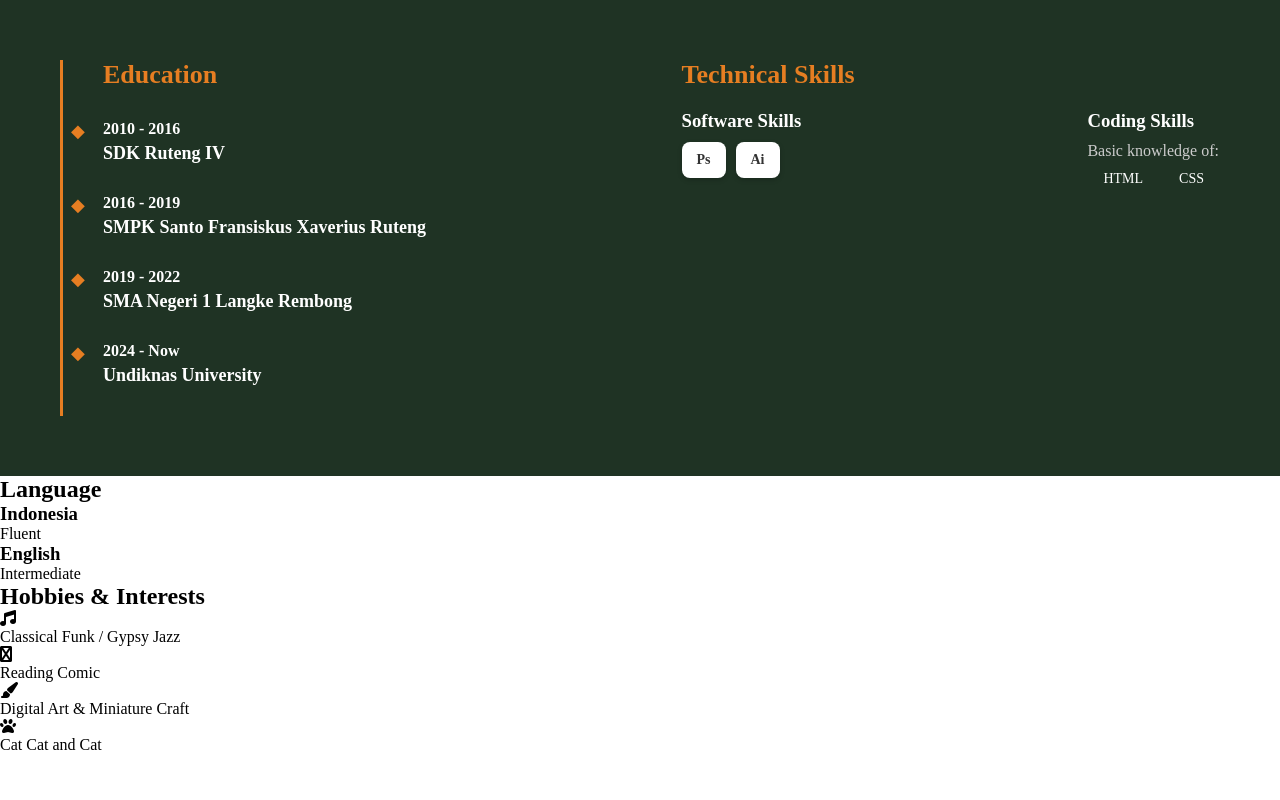
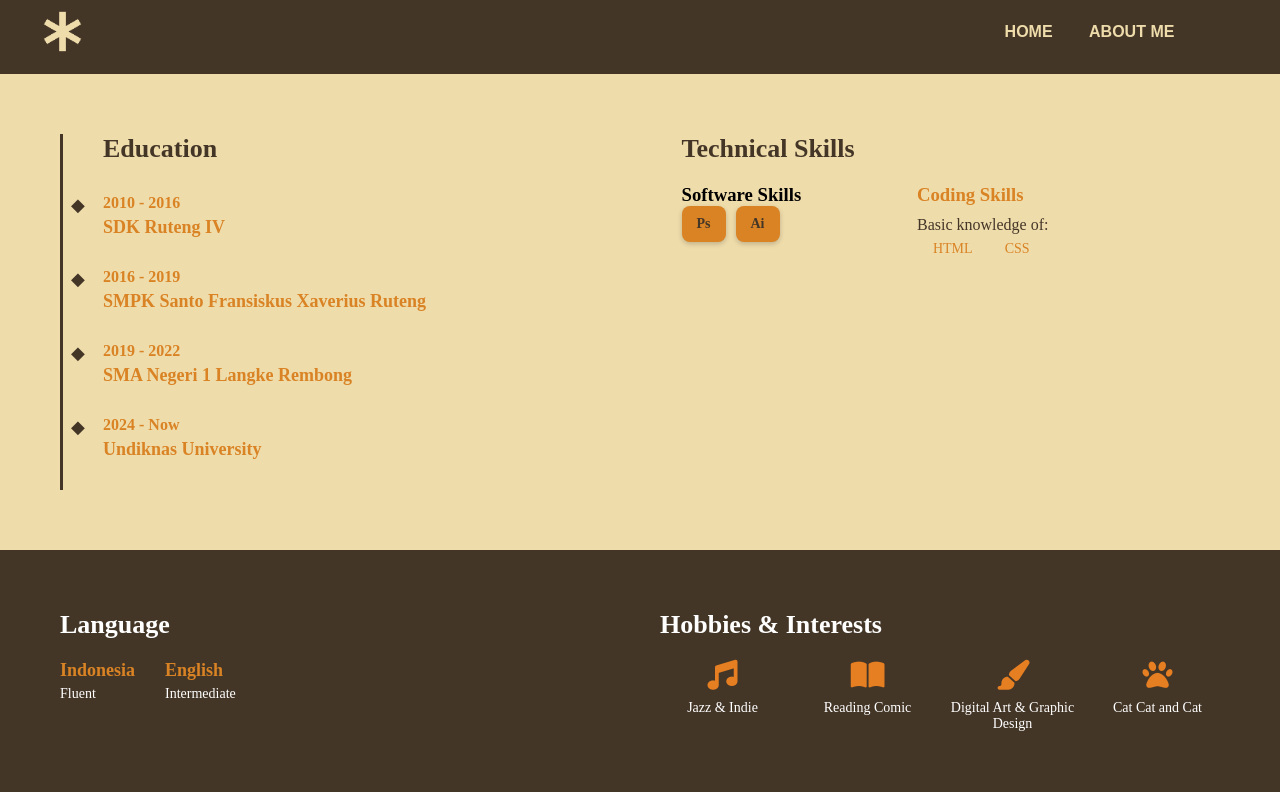
Before and after one commit to Kepin-vyn/Biodata_With_CSS, a plain HTML site: page aboutme.html in a window 1280 px wide. Drawn offline with Linux system fonts and the light colour scheme.

Commit message:
Menambahkan dan Mengatur tata letak dari dua section pada Page aboutme dan menambahkan header pada page about agar bisa kembali ke homepage

```diff
--- a/aboutme.html
+++ b/aboutme.html
@@ -7,7 +7,16 @@
     <link rel="stylesheet" href="https://cdnjs.cloudflare.com/ajax/libs/font-awesome/6.4.0/css/all.min.css">
     <title>About Cevyn</title>
 </head>
-<body>
+<body class="about-page">
+    <div class="main">
+        <div class="navbar">
+            <img src="LOGO1.png" class="logo">
+            <ul>
+                <li><a href="index.html">Home</a></li>
+                <li><a href="aboutme.html">About Me</a></li>
+            </ul>
+        </div>
+    </div>
     <div class="aboutme">
         <div class="section top-section">
             <div class="timeline">
@@ -79,15 +88,15 @@
                 <div class="hobbies-list">
                     <div class="hobby-item">
                         <i class="fas fa-music"></i>
-                        <p>Classical Funk / Gypsy Jazz</p>
+                        <p>Jazz & Indie</p>
                     </div>
                     <div class="hobby-item">
-                        <i class="fas fa-yarn"></i>
+                        <i class="fas fa-book-open"></i>
                         <p>Reading Comic</p>
                     </div>
                     <div class="hobby-item">
                         <i class="fas fa-paint-brush"></i>
-                        <p>Digital Art & Miniature Craft</p>
+                        <p>Digital Art & Graphic Design</p>
                     </div>
                     <div class="hobby-item">
                         <i class="fas fa-paw"></i>
--- a/style.css
+++ b/style.css
@@ -35,17 +35,18 @@ ul{
 }
 
 li{
+    text-decoration: none;
     list-style: none;
     display: inline-block;
     margin: 0px 16px;
 }
 
-.index ul li a{
+.navbar ul li a{
     font-size: 16px;
-    text-decoration: none;
     color: #EFDCAB;
     text-transform: uppercase;
     font-weight: bold;
+    text-decoration: none;
     margin-top: -3%;
     transition: 0.4s;
 }
@@ -86,25 +87,32 @@ ul li a:hover{
     left : 40%;
 }
 
-/* Flex kiri-kanan */
 .top-section {
     display: flex;
     justify-content: space-between;
     padding: 60px;
     gap: 40px;
-    background-color: #1f3324; /* hijau tua seperti contoh */
+    background-color: #EFDCAB;
 }
+
+/* Khusus halaman About Me */
+body.about-page .main {
+    height: auto;   /* tidak fixed fullscreen */
+    min-height: 50px; /* cukup untuk navbar */
+    background: #443627; /* tetap pakai background kalau mau */
+}
+
 
 /* ========== TIMELINE EDUCATION ========== */
 .timeline {
     flex: 1;
     position: relative;
     padding-left: 40px;
-    border-left: 3px solid #e67e22;
+    border-left: 3px solid #443627;
 }
 
 .timeline h2 {
-    color: #e67e22;
+    color: #443627;
     margin-bottom: 30px;
     font-size: 26px;
 }
@@ -120,26 +128,20 @@ ul li a:hover{
     left: -32px;
     top: 0;
     font-size: 18px;
-    color: #e67e22;
+    color: #443627;
 }
 
 .timeline-date {
     font-weight: bold;
     font-size: 16px;
-    color: #fff;
+    color: #D98324;
     margin-bottom: 5px;
 }
 
 .timeline-content h3 {
     font-size: 18px;
     margin: 0;
-    color: #fff;
-}
-
-.timeline-content p {
-    font-size: 14px;
-    color: #ccc;
-    margin: 5px 0 0;
+    color: #D98324;
 }
 
 /* ========== SKILLS SECTION ========== */
@@ -148,7 +150,7 @@ ul li a:hover{
 }
 
 .skills-section h2 {
-    color: #e67e22;
+    color: #443627;
     margin-bottom: 20px;
     font-size: 26px;
 }
@@ -159,9 +161,12 @@ ul li a:hover{
     gap: 40px;
 }
 
-.software-skills h3,
+.coding-skills {
+    flex: 0.8;
+}
+
 .coding-skills h3 {
-    color: #fff;
+    color: #D98324;
     margin-bottom: 10px;
 }
 
@@ -173,8 +178,8 @@ ul li a:hover{
 
 .icons span {
     display: inline-block;
-    background-color: #fff;
-    color: #333;
+    background-color: #D98324;
+    color: #443627;
     font-weight: bold;
     font-size: 14px;
     padding: 10px 15px;
@@ -183,17 +188,93 @@ ul li a:hover{
 }
 
 .coding-skills p {
-    color: #ccc;
+    color: #443627;
     margin-bottom: 10px;
 }
 
 .coding-skills ul {
     list-style: none;
+    display: flex;
     padding: 0;
 }
 
 .coding-skills ul li {
-    color: #fff;
+    color: #D98324;
     margin-bottom: 5px;
     font-size: 14px;
 }
+
+/* Bottom Section */
+.bottom-section {
+    display: flex;
+    justify-content: space-between;
+    padding: 60px;
+    gap: 40px;
+    background-color: #443627;
+}
+
+/* Language */
+.language-section {
+    flex: 1;
+}
+
+.language-section h2 {
+    color: #fff;
+    margin-bottom: 20px;
+    font-size: 26px;
+}
+
+.language-list {
+    display: flex;
+    justify-content: flex-start;
+    gap: 30px;
+}
+
+.lang-item h3 {
+    font-size: 18px;
+    margin: 0;
+    color: #D98324;
+    font-weight: bold;
+}
+
+.lang-item p {
+    font-size: 14px;
+    margin: 5px 0 0;
+    color: #fff;
+}
+
+/* Hobbies */
+.hobbies-section {
+    flex: 1;
+}
+
+.hobbies-section h2 {
+    color: #fff;
+    margin-bottom: 20px;
+    font-size: 26px;
+}
+
+.hobbies-list {
+    display: flex;
+    justify-content: space-between;
+    flex-wrap: wrap;
+    gap: 20px;
+}
+
+.hobby-item {
+    text-align: center;
+    flex: 1;
+    min-width: 100px;
+}
+
+.hobby-item i {
+    font-size: 30px;
+    color: #e67e22;
+    margin-bottom: 10px;
+}
+
+.hobby-item p {
+    font-size: 14px;
+    color: #fff;
+    margin: 0;
+}
```
Also changed, not shown: index.html (+2 -2 lines).
